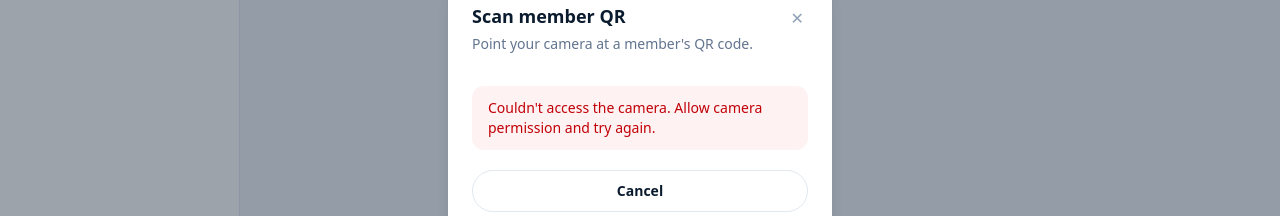
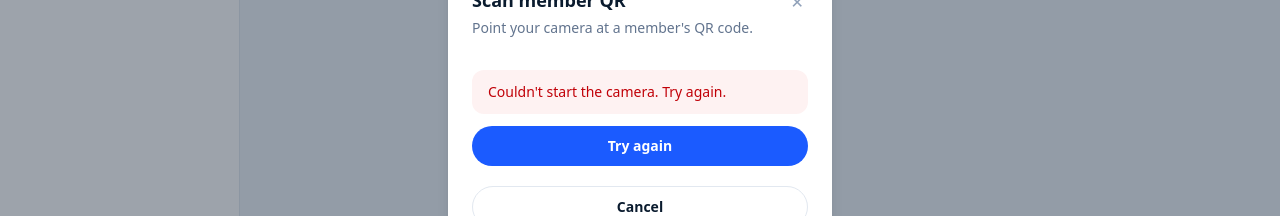
Before and after one commit to ahmedatif-meska/meska-classroom, a Next.js app: page /admin/members in a window 1280 px wide. Both pictures are taken after a click on the button "Scan QR". Shown: the part 293-509 px from the top of the page. Built offline with nearby package versions, Linux system fonts and the light colour scheme; no server answers; the database is empty.

Commit message:
last updates

```diff
--- a/components/ScanMemberButton.tsx
+++ b/components/ScanMemberButton.tsx
@@ -25,8 +25,26 @@ function CameraIcon() {
 
 const SCANNER_ID = "member-qr-scanner";
 
+/** Map a getUserMedia/html5-qrcode failure to a precise, actionable message. */
+function cameraErrorMessage(e: unknown): string {
+  const name = (e as { name?: string })?.name ?? "";
+  const text = `${name} ${(e as { message?: string })?.message ?? String(e ?? "")}`
+    .toLowerCase();
+  if (/notallowed|permission|denied|security/.test(text)) {
+    return strings.scanPermissionDenied;
+  }
+  if (/notreadable|in use|busy|abort|trackstart|notreadableerror/.test(text)) {
+    return strings.scanCameraBusy;
+  }
+  if (/notfound|overconstrained|no camera|devices/.test(text)) {
+    return strings.scanNoCamera;
+  }
+  return strings.scanCameraError;
+}
+
 export default function ScanMemberButton() {
   const [open, setOpen] = useState(false);
+  const [attempt, setAttempt] = useState(0);
   const [error, setError] = useState<string | null>(null);
   // Hold the active scanner so we can stop the camera on close/unmount.
   const scannerRef = useRef<{ stop: () => Promise<void>; clear: () => void } | null>(
@@ -69,8 +87,8 @@ export default function ScanMemberButton() {
             // per-frame decode misses are expected; ignore.
           }
         );
-      } catch {
-        if (!cancelled) setError(strings.scanCameraError);
+      } catch (e) {
+        if (!cancelled) setError(cameraErrorMessage(e));
       }
     })();
 
@@ -79,6 +97,7 @@ export default function ScanMemberButton() {
       const scanner = scannerRef.current;
       scannerRef.current = null;
       if (scanner) {
+        // Release the camera fully so it isn't left "in use" for the next attempt.
         scanner
           .stop()
           .catch(() => {})
@@ -91,7 +110,7 @@ export default function ScanMemberButton() {
           });
       }
     };
-  }, [open]);
+  }, [open, attempt]);
 
   return (
     <>
@@ -140,12 +159,24 @@ export default function ScanMemberButton() {
             />
 
             {error ? (
-              <p
-                role="alert"
-                className="mt-4 rounded-xl bg-red-50 px-4 py-3 text-sm font-medium text-red-700"
-              >
-                {error}
-              </p>
+              <div className="mt-4">
+                <p
+                  role="alert"
+                  className="rounded-xl bg-red-50 px-4 py-3 text-sm font-medium text-red-700"
+                >
+                  {error}
+                </p>
+                <button
+                  type="button"
+                  onClick={() => {
+                    setError(null);
+                    setAttempt((a) => a + 1);
+                  }}
+                  className="mt-3 w-full rounded-full bg-brand px-5 py-2.5 text-sm font-semibold text-white hover:opacity-90 focus-visible:outline-2 focus-visible:outline-offset-2 focus-visible:outline-brand"
+                >
+                  {strings.scanRetryLabel}
+                </button>
+              </div>
             ) : null}
 
             <button
--- a/lib/strings.ts
+++ b/lib/strings.ts
@@ -297,8 +297,13 @@ const strings = {
   scanTitle: "Scan member QR",
   scanInstruction: "Point your camera at a member's QR code.",
   scanInvalid: "That isn't a Meska member QR code. Try another.",
-  scanCameraError:
-    "Couldn't access the camera. Allow camera permission and try again.",
+  scanCameraError: "Couldn't start the camera. Try again.",
+  scanPermissionDenied:
+    "Camera access was blocked. Allow camera for this site in your browser settings, then try again.",
+  scanCameraBusy:
+    "The camera is in use by another app or tab. Close other camera tabs/apps and try again.",
+  scanNoCamera: "No camera was found on this device.",
+  scanRetryLabel: "Try again",
 
   // Student — sign in (email + password)
   studentSignInSubtitle: "Sign in with your email and password",
```
Also changed, not shown: 1 other file (tests, documents, lock files or other folders).
